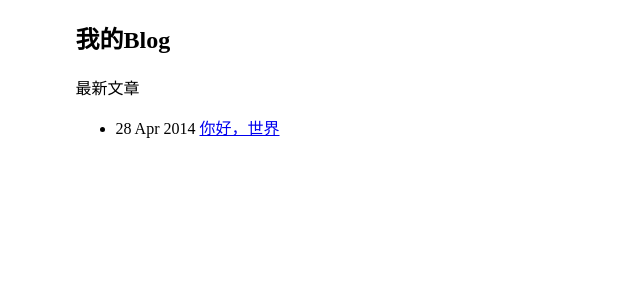
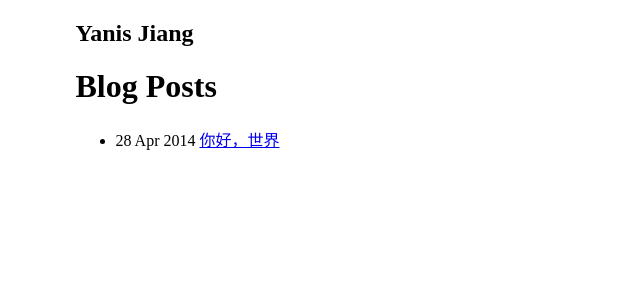
Before and after one commit to YanisJ/YanisJ.github.io, a Jekyll site: the page built from index.html, in a window 1280 px wide. Shown: the top 300 px of the page, without its empty margins (0-640 px from the left). Built offline with Jekyll 4.4.1, drawn with Linux system fonts in a browser that asks for light colours.

Commit message:
Change blog's name

```diff
--- a/index.html
+++ b/index.html
@@ -1,19 +1,13 @@
 ---
 layout: default
-title: 我的Blog
+title: Yanis Jiang
 ---
 
 <h2>{{ page.title }}</h2>
 
-<p>最新文章</p>
-
-
+<h1>Blog Posts</h1>
 <ul>
-
-{% for post in site.posts %}
-
-<li>{{ post.date | date_to_string }} <a href="{{ site.baseurl }}{{ post.url }}">{{ post.title }}</a></li>
-
-{% endfor %}
-
+    {% for post in site.posts %}
+    <li>{{ post.date | date_to_string }} <a href="{{ site.baseurl }}{{ post.url }}">{{ post.title }}</a></li>
+    {% endfor %}
 </ul>
```
